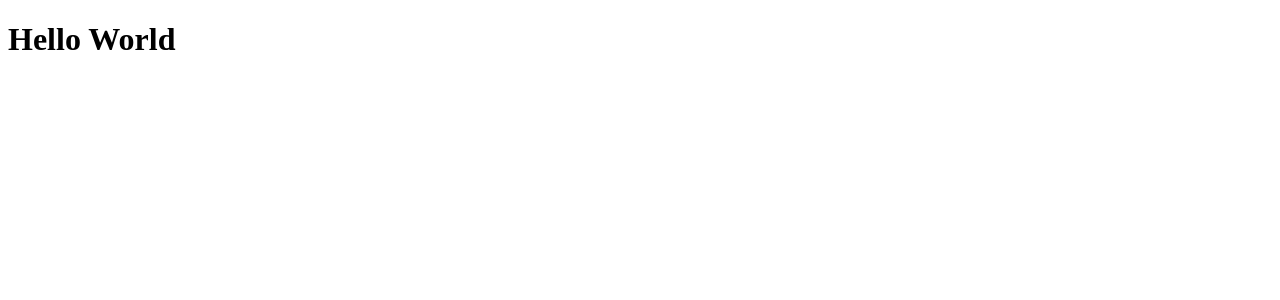
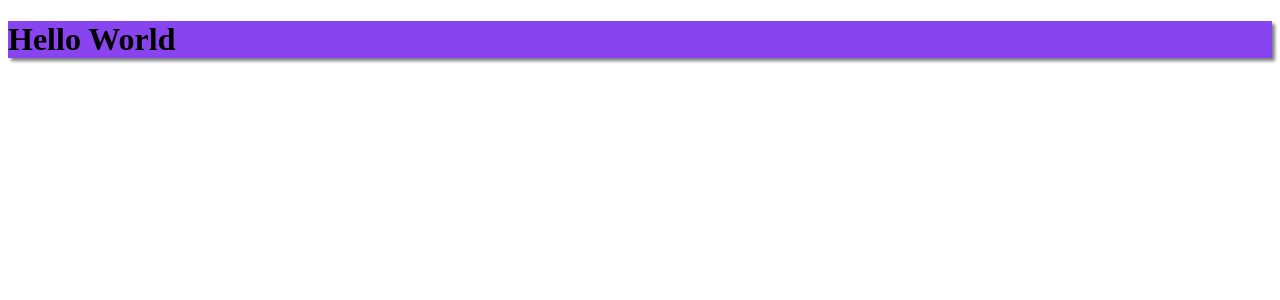
Before and after one commit to fernandobfr10/vue-cataline-course, a Vue app: page / in a window 1280 px wide. Shown: the top 300 px of the page. Built offline with nearby package versions, Linux system fonts and the light colour scheme.

Commit message:
Aula de diretivas personalizadas concluída

```diff
--- a/src/App.vue
+++ b/src/App.vue
@@ -1,11 +1,34 @@
 <template>
-  <h1>Hello World</h1>
+  <!-- v-highlight nome da diretiva criada, background é o nome do argumento e shadow é o modificador -->
+  <h1 v-highlight:background.shadow="'#84E'">Hello World</h1>
 </template>
 
 <script lang="ts">
 import { defineComponent } from 'vue'
 
-export default defineComponent({})
+export default defineComponent({
+  data: () => ({}),
+  directives: {
+    highlight: {
+      beforeMount(element: HTMLElement, binding) {
+        console.log(element) // Elemento - É o elemento em que adiretiva está sendo usada
+        console.log(binding.arg) // Argumento - No caso do exemplo é o argumento background
+        console.log(binding.modifiers) // Modificaor - No caso do exemplo é o modificador shadow
+        console.log(binding.value) // Valor - No caso do exemplo é a cor hexadecimal '#84E'
+
+        if (binding.arg === 'background') {
+          element.style.background = binding.value
+        } else {
+          element.style.color = binding.value
+        }
+
+        if (binding.modifiers.shadow) {
+          element.style.boxShadow = '3px 3px 3px rgba(0, 0, 0, 0.5)'
+        }
+      }
+    }
+  }
+})
 </script>
 
 <style></style>
```
